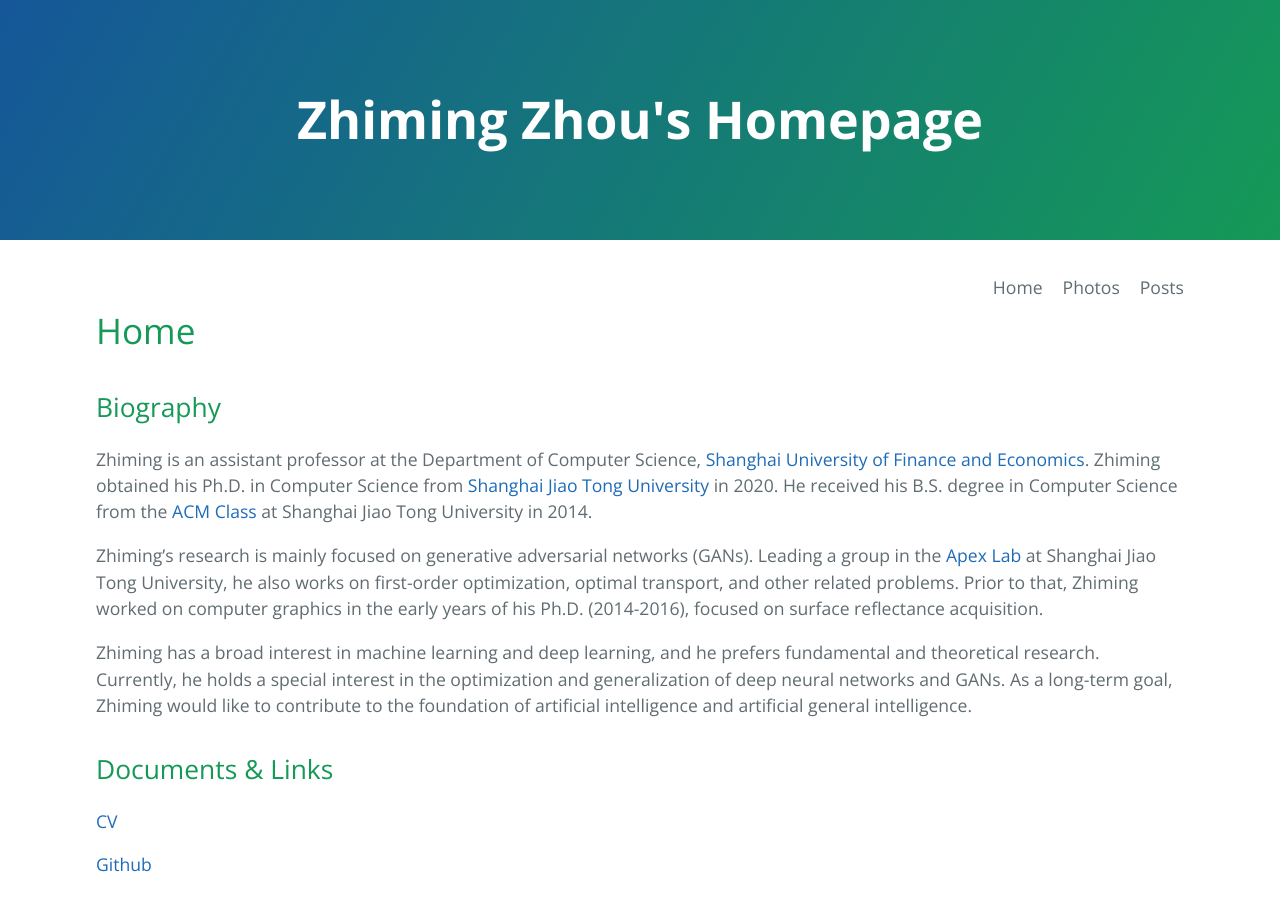
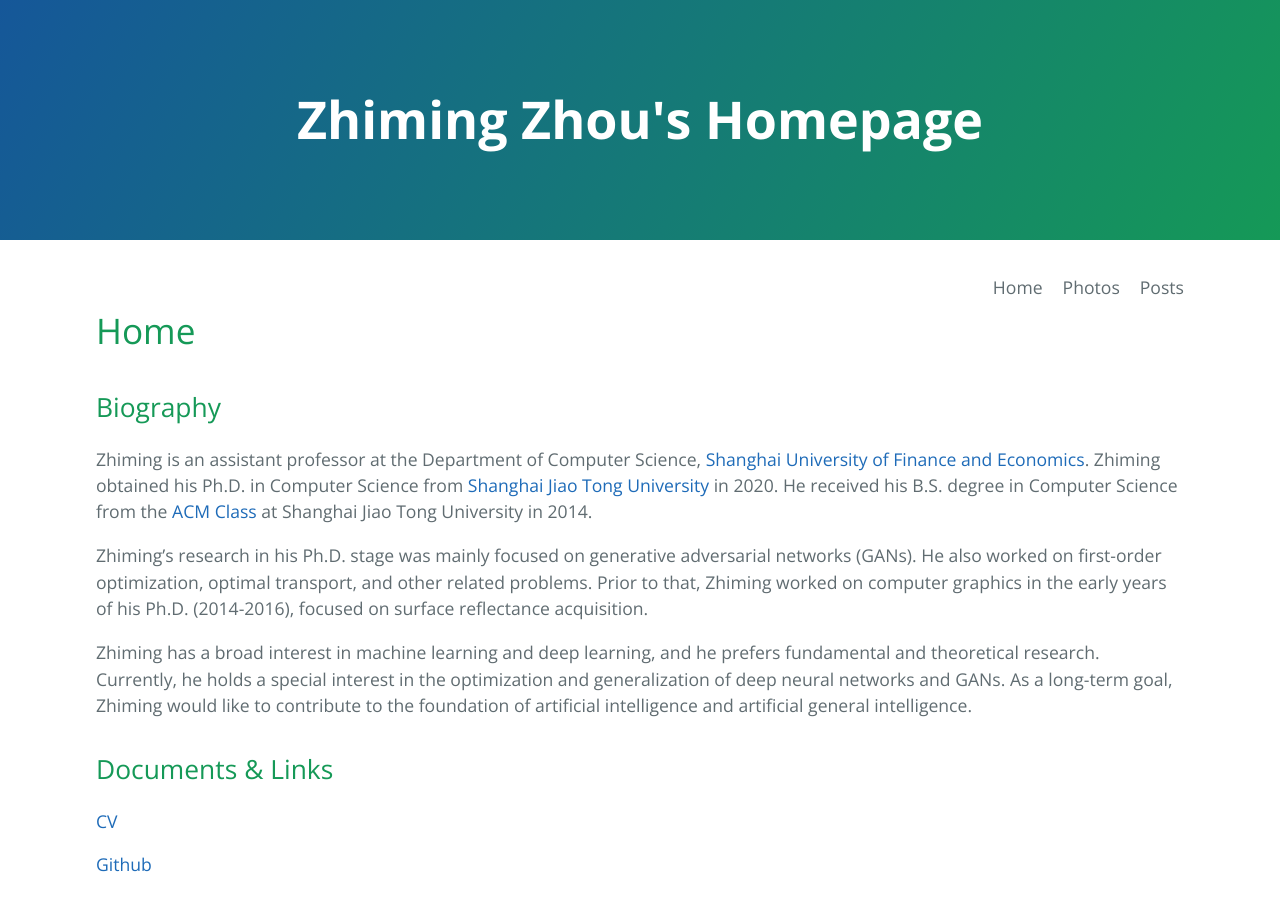
Before and after one commit to ZhimingZhou/zhimingzhou.github.io, a Jekyll site: the page built from index.md, in a window 1280 px wide and 900 px high. Built offline with Jekyll 4.4.1, drawn with Linux system fonts in a browser that asks for light colours; comment, search, counter and statistics services are not loaded.

Commit message:
Update index.md

```diff
--- a/index.md
+++ b/index.md
@@ -8,7 +8,7 @@ permalink: /
 
 Zhiming is an assistant professor at the Department of Computer Science, [Shanghai University of Finance and Economics](http://english.sufe.edu.cn/). Zhiming obtained his Ph.D. in Computer Science from [Shanghai Jiao Tong University](http://en.sjtu.edu.cn/) in 2020. He received his B.S. degree in Computer Science from the [ACM Class](https://acm.sjtu.edu.cn/home) at Shanghai Jiao Tong University in 2014.
 
-Zhiming’s research is mainly focused on generative adversarial networks (GANs). Leading a group in the [Apex Lab](http://apex.sjtu.edu.cn/members) at Shanghai Jiao Tong University, he also works on first-order optimization, optimal transport, and other related problems. Prior to that, Zhiming worked on computer graphics in the early years of his Ph.D. (2014-2016), focused on surface reflectance acquisition.
+Zhiming’s research in his Ph.D. stage was mainly focused on generative adversarial networks (GANs). He also worked on first-order optimization, optimal transport, and other related problems. Prior to that, Zhiming worked on computer graphics in the early years of his Ph.D. (2014-2016), focused on surface reflectance acquisition.
 
 Zhiming has a broad interest in machine learning and deep learning, and he prefers fundamental and theoretical research. Currently, he holds a special interest in the optimization and generalization of deep neural networks and GANs. As a long-term goal, Zhiming would like to contribute to the foundation of artificial intelligence and artificial general intelligence.
 
```
